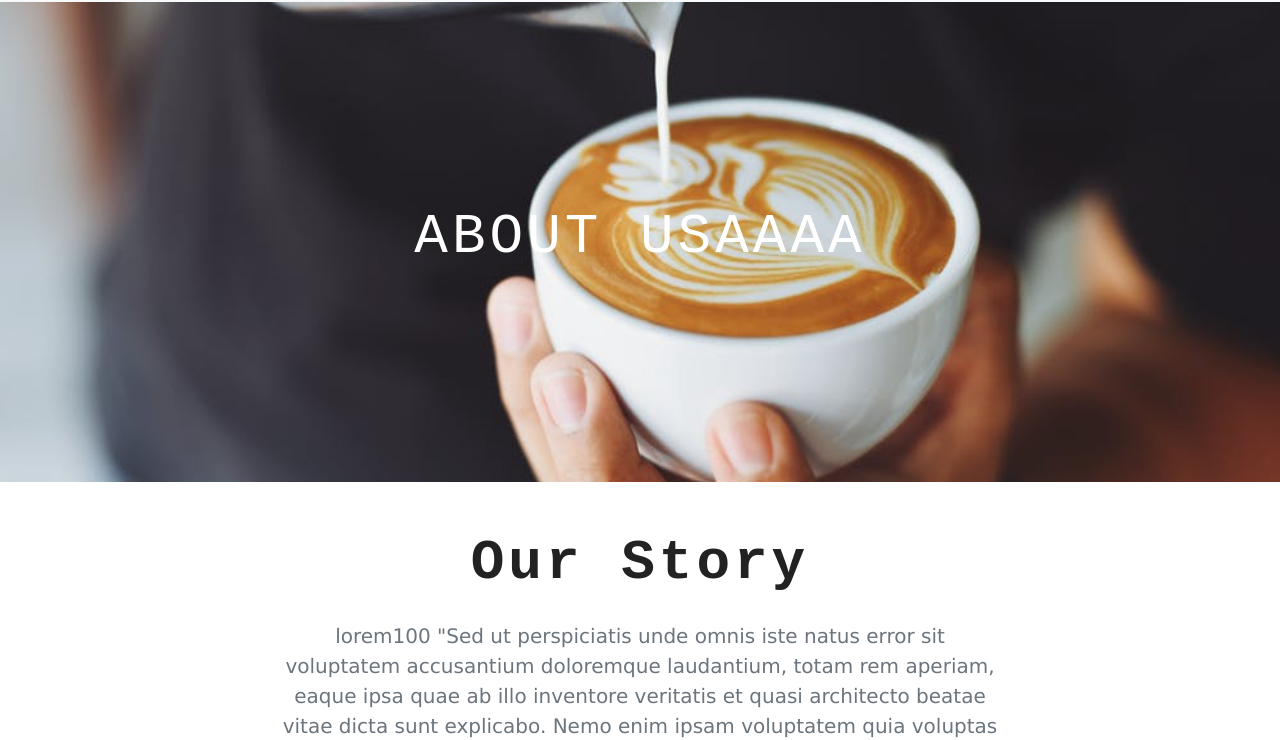
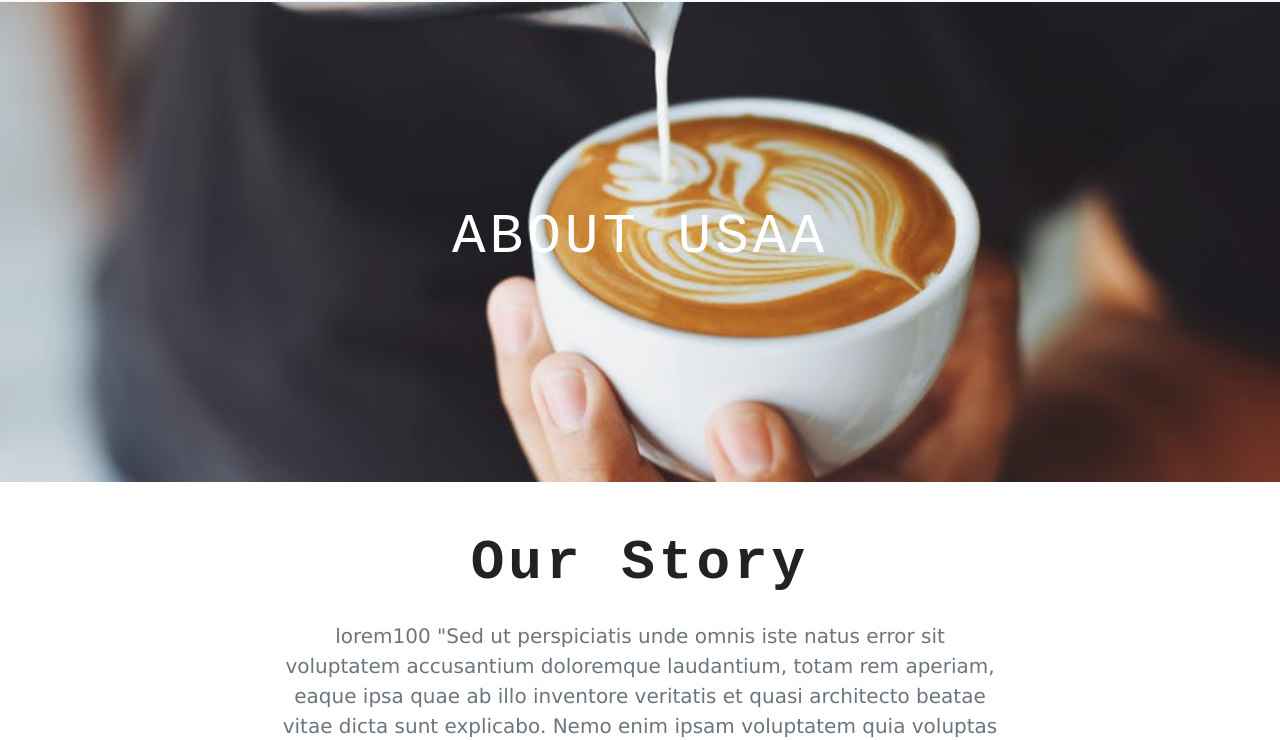
Before and after one commit to daccatime/gatsby_joe_coffee, a Gatsby site: page /about in a window 1280 px wide. Shown: the part 72-812 px from the top of the page. Built offline with nearby package versions, Linux system fonts and the light colour scheme; Gatsby itself is replaced by a stand-in of ours.

```diff
--- a/src/pages/about.js
+++ b/src/pages/about.js
@@ -12,7 +12,7 @@
     <SEO title="Home" keywords={[`gatsby`, `application`, `react`]} />
     <BackgroundSection
       img={data.img.childImageSharp.fluid}
-      title="About Usaaaa"
+      title="About Usaa"
       styleClass="about-background"
     />
     <Info />
```
